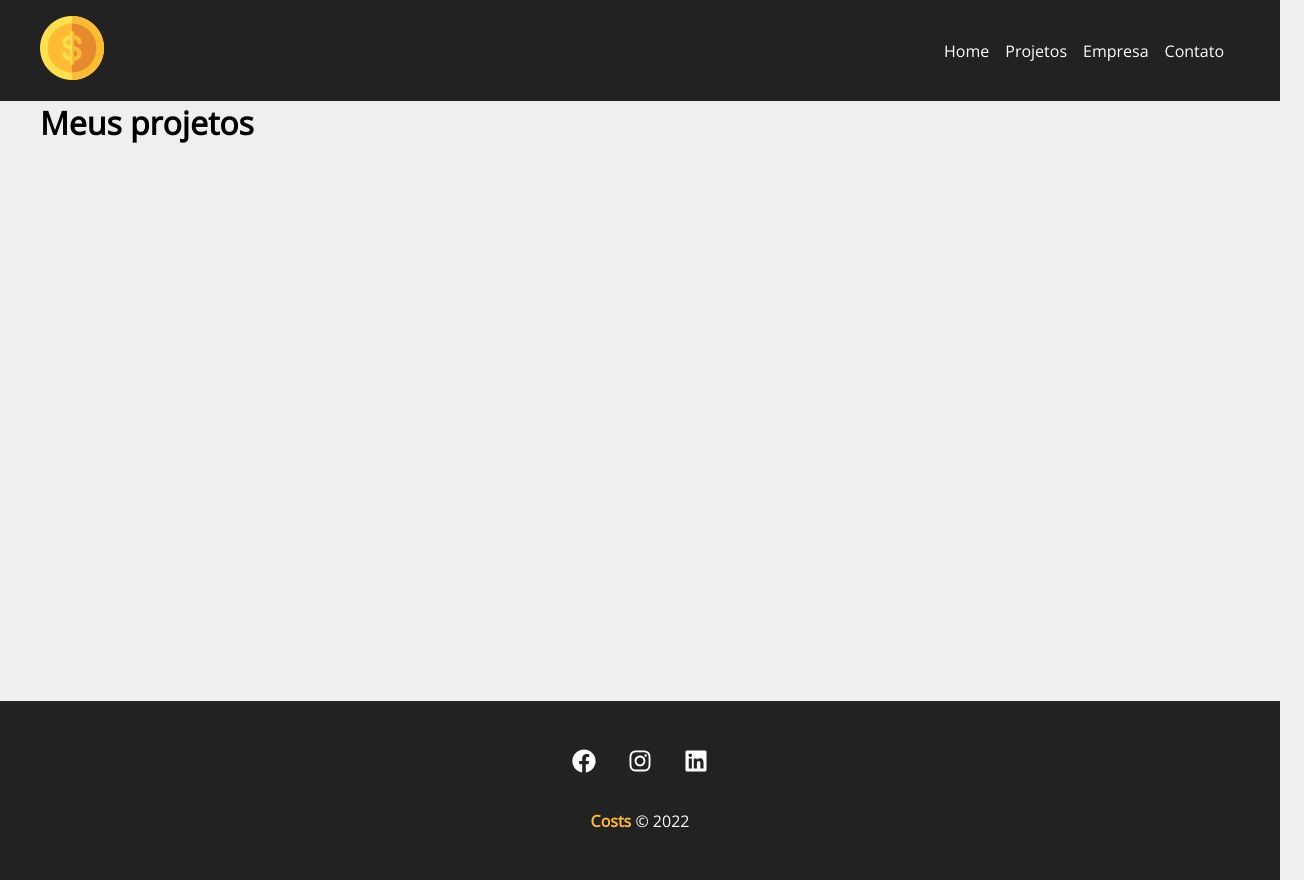
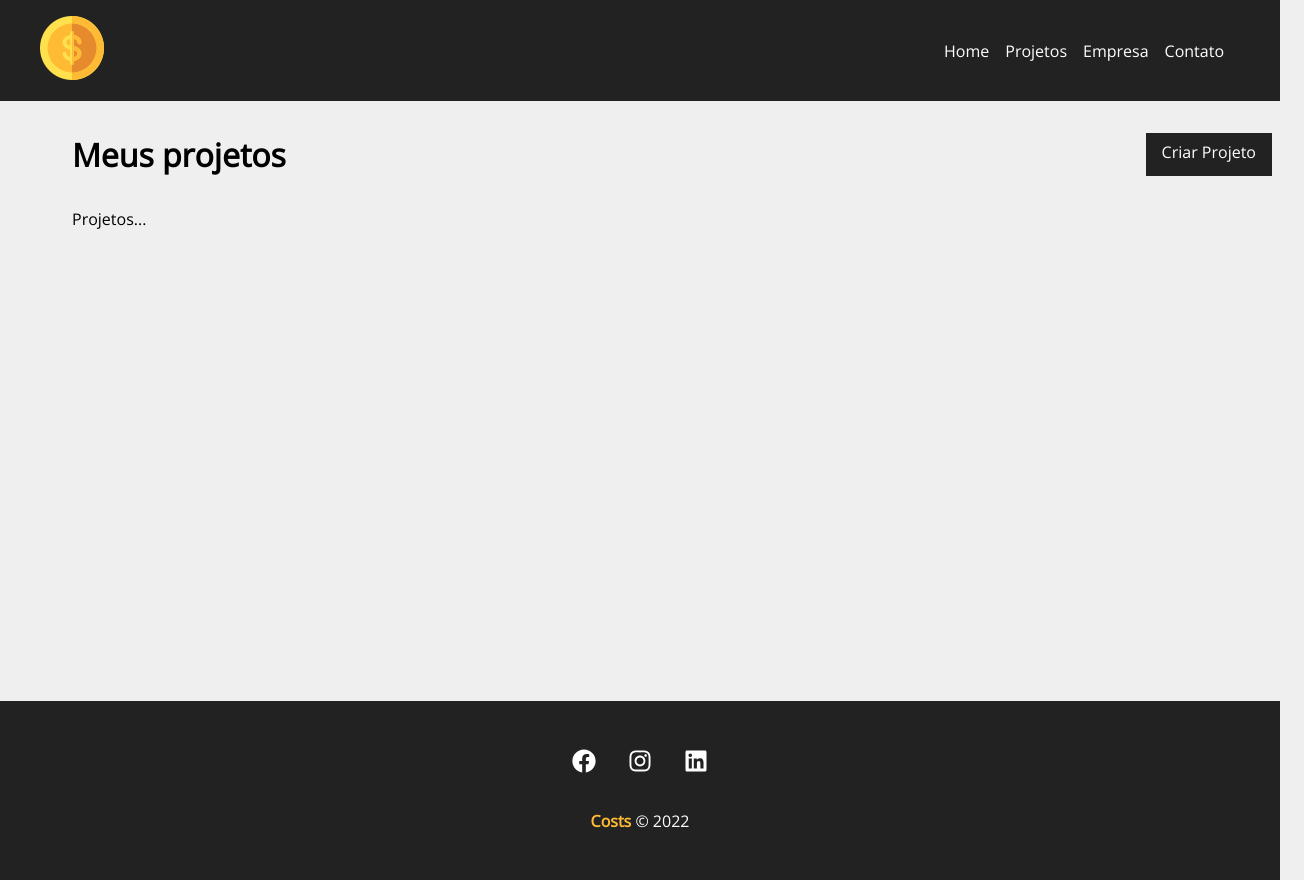
Before and after one commit to Nadiamizael/Estudos-React-Costs, a React (Create React App) app: page /projects in a window 1280 px wide. Shown: the whole page, 1304 px wide, since content can reach past the window. Built offline with nearby package versions, Linux system fonts and the light colour scheme; a web font is replaced by a local one.

Commit message:
🚧 wip: working on project page layout

```diff
--- a/src/components/pages/Projects.js
+++ b/src/components/pages/Projects.js
@@ -1,6 +1,10 @@
 import { useLocation } from "react-router-dom";
 
 import Message from "../layout/Message";
+import Container from "../layout/Container";
+import LinkButton from "../layout/LinkButton";
+
+import styles from "./Projects.module.css";
 
 function Projects() {
   const location = useLocation();
@@ -10,9 +14,16 @@
   }
 
   return (
-    <div>
-      <h1>Meus projetos</h1>
+    <div className={styles.project_container}>
+      <div className={styles.title_container}>
+        <h1>Meus projetos</h1>
+        <LinkButton to="/newproject" text="Criar Projeto" />
+      </div>
       {message && <Message type="success" msg={message} />}
+
+      <Container customClass="start">
+        <p>Projetos...</p>
+      </Container>
     </div>
   );
 }
--- /dev/null
+++ b/src/components/pages/Projects.module.css
@@ -0,0 +1,9 @@
+.project_container {
+  padding: 2em;
+}
+
+.title_container {
+  display: flex;
+  justify-content: space-between;
+  margin-bottom: 2em;
+}
```
